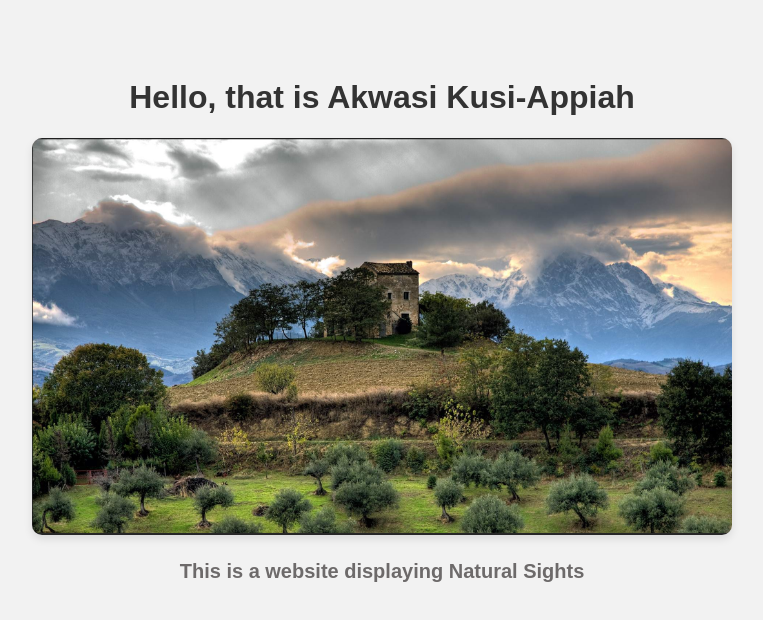
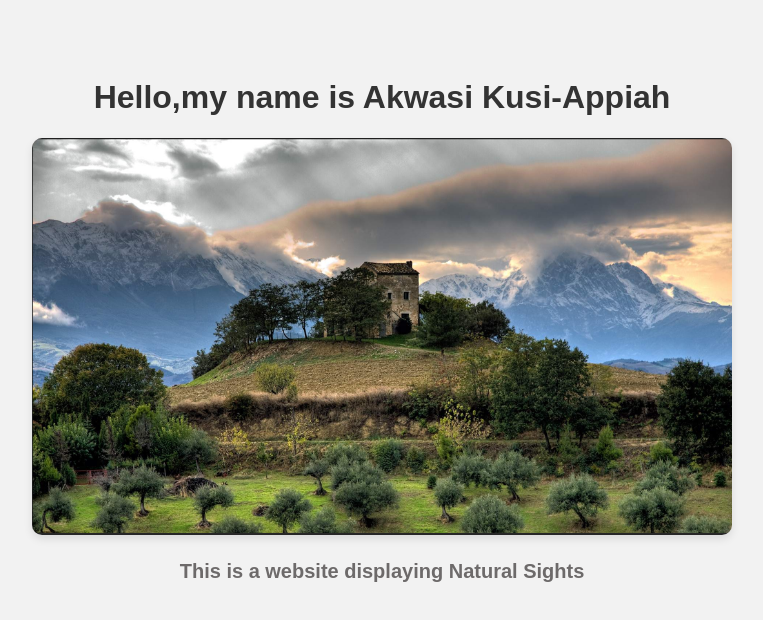
Before and after one commit to akusi-appiah/aws-wk3-beanstalk-app, a website: page public/index.html in a window 1280 px wide. Shown: the whole page, without its empty margins (258-1021 px from the left). Drawn offline with Linux system fonts and the light colour scheme.

Commit message:
add new tools

```diff
--- a/public/index.html
+++ b/public/index.html
@@ -7,7 +7,7 @@
     <link rel="stylesheet" href="/style.css" />
   </head>
   <body>
-    <h1>Hello, that is Akwasi Kusi-Appiah</h1>
+    <h1>Hello,my name is Akwasi Kusi-Appiah</h1>
     <div class="image-container">
       <img id="rotating-image" src="/images/tree-pix.png" alt="Natural Sites" />
       <span>This is a website displaying Natural Sights</span>
```
Also changed, not shown: .github/workflows/deploy-ebs.yml.
